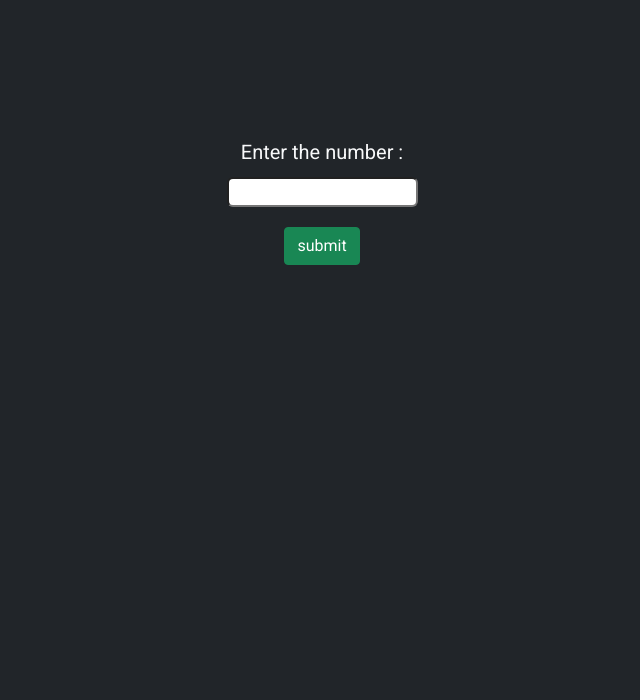
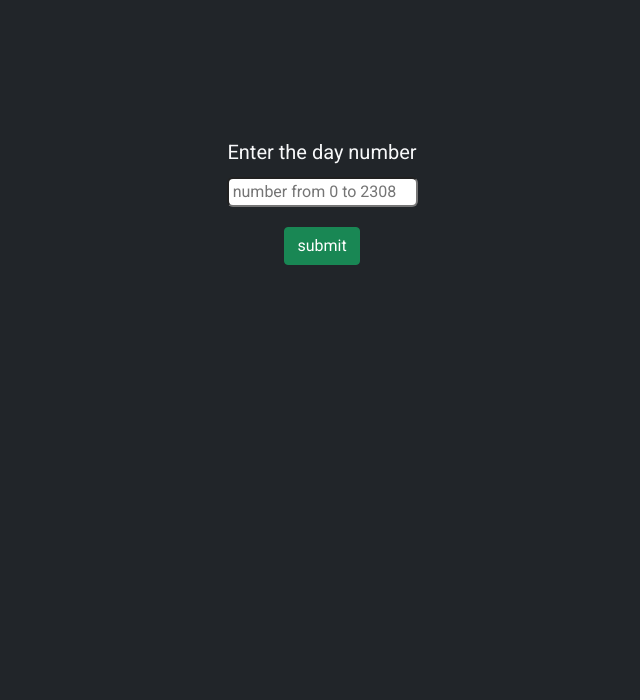
Before and after one commit to mazidan77/wordles-olver, a plain HTML site: page index.html in a window 1280 px wide. Shown: the part 48-748 px from the top of the page, without its empty margins (318-958 px from the left). Drawn offline with nearby package versions, Linux system fonts and the light colour scheme; some packages are replaced by stand-ins of ours; a script that the page names is missing.

Commit message:
Add files via upload

```diff
--- a/index.html
+++ b/index.html
@@ -23,8 +23,9 @@
             <div class=" onee ">
                 <div class="one">
                     <form action="">
-                        <label  for="">Enter the number :</label> <br>
-                        <input type="number" required id="num"> <br>
+                        <label  for="">Enter the day number    </label> <br>
+
+                        <input type="number" placeholder="number from 0 to 2308" required id="number"> <br>
                         <button type="submit"class="btn btn-success"  id="btn">submit</button>
                     </form>
 
@@ -38,9 +39,16 @@
                 <div class="text-center tex p-2 " >
                  developed by <span> ZIDAN</span>
                   <a class="icon" target="blank" href="https://twitter.com/mohamedzidan96"><i class="fab fa-twitter"></i></a>
+
                   <a class="icon" target="blank" href="https://www.instagram.com/m7md.zidan/"><i class="fab fa-instagram"></i></a>
+                  <!-- <a href="">
+                    <img src="https://www.easycounter.com/counter.php?mazidan77"
+                    border="0" alt="Free Hit Counter"></a> -->
                 </div>
                 <!-- Copyright -->
+
+
+
               </footer>
               <script src="//cdn.jsdelivr.net/npm/sweetalert2@11"></script>
    <script src="https://cdn.jsdelivr.net/npm/bootstrap@5.0.2/dist/js/bootstrap.bundle.min.js" integrity="sha384-MrcW6ZMFYlzcLA8Nl+NtUVF0sA7MsXsP1UyJoMp4YLEuNSfAP+JcXn/tWtIaxVXM" crossorigin="anonymous"></script>
```
